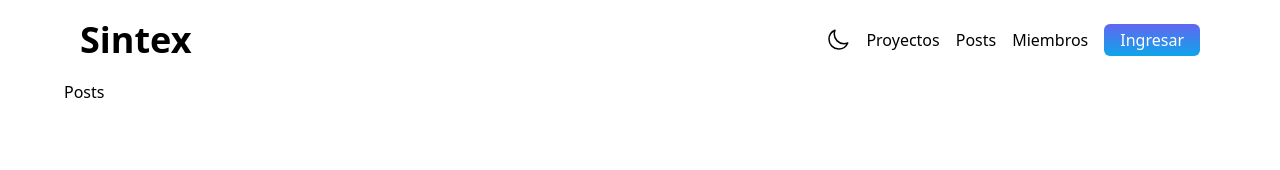
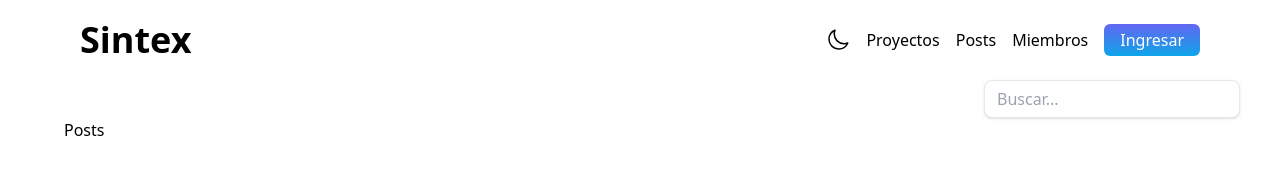
Before and after one commit to SintetixHub/Sintex-Frontend, a React (Vite) app: page /posts in a window 1280 px wide. Shown: the top 170 px of the page. Built offline with nearby package versions, Linux system fonts and the light colour scheme.

Commit message:
Add SearchBar component to App.jsx

```diff
--- a/src/App.jsx
+++ b/src/App.jsx
@@ -1,6 +1,7 @@
 import { BrowserRouter, Route, Routes } from "react-router-dom";
 import UserContext from "./context/useUserContext";
 import Navbar from "./components/Navbar/Navbar";
+import SearchBar from "./components/SearchBar/SearchBar";
 
 //Routes
 import Index from "./pages/Index";
@@ -21,6 +22,7 @@ export default function App() {
       <BrowserRouter>
         <UserContext>
           <Navbar />
+          <SearchBar />
           <div className="max-w-6xl m-auto ">
             <Routes>
               <Route path="/" element={<Index />} />
--- /dev/null
+++ b/src/components/SearchBar/SearchBar.jsx
@@ -0,0 +1,26 @@
+import React, { useState, useCallback } from 'react';
+
+const SearchBar = (props) => {
+    const [searchValue, setSearchValue] = useState('');
+
+    const handleSearchChange = useCallback((event) => {
+        setSearchValue(event.target.value);
+    }, []);
+
+    return (
+        <div className="flex justify-end">
+            <div className="">
+                <input
+                    {...props}
+                    className="shadow appearance-none border rounded-lg mr-10 py-2 px-3 text-gray-700 leading-tight focus:outline-none focus:shadow-outline w-64 dark:bg-zinc-700 dark:text-white"
+                    type="text"
+                    value={searchValue}
+                    onChange={handleSearchChange}
+                    placeholder="Buscar..."
+                />
+            </div>
+        </div>
+    );
+};
+
+export default SearchBar;
```
